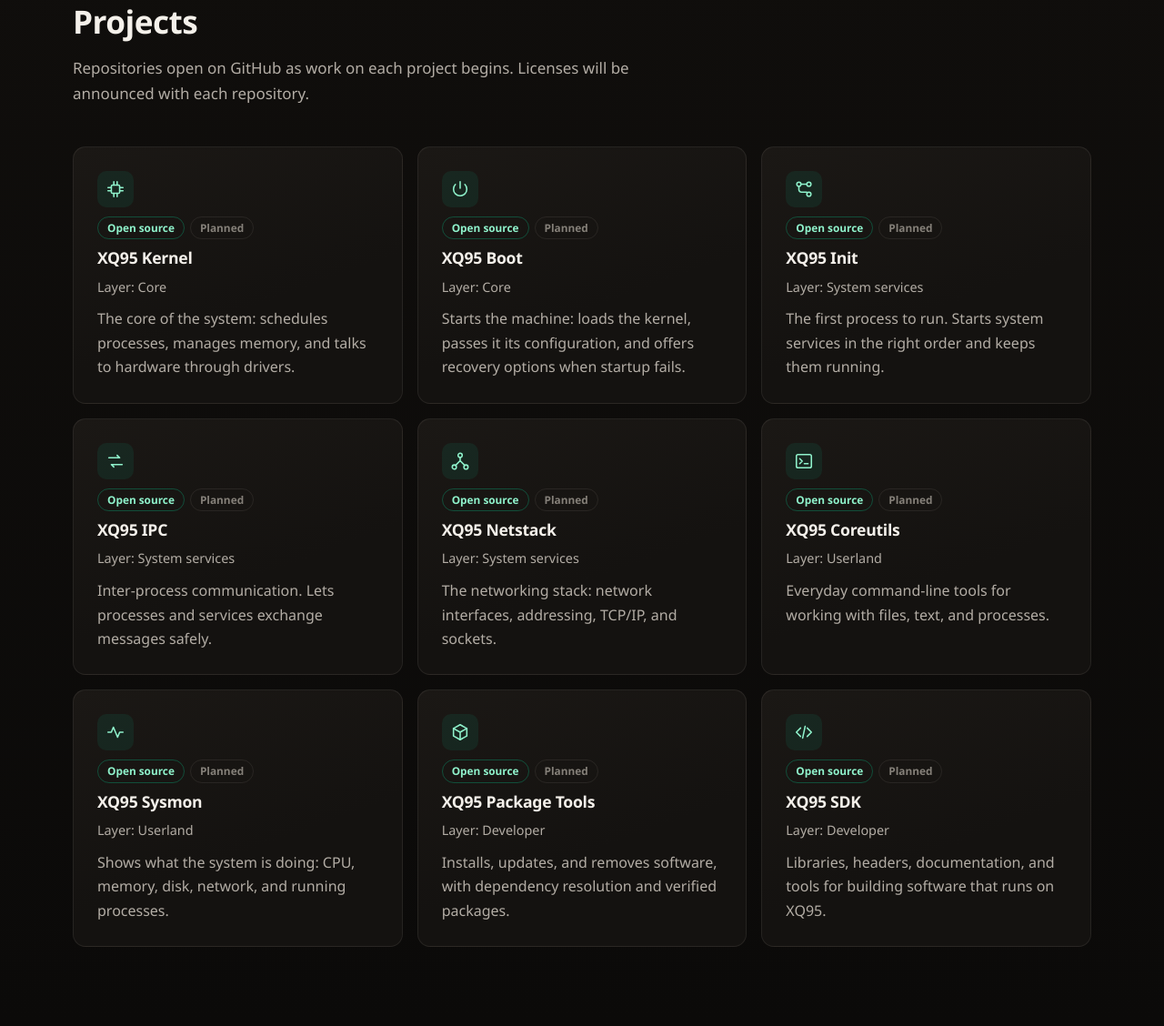
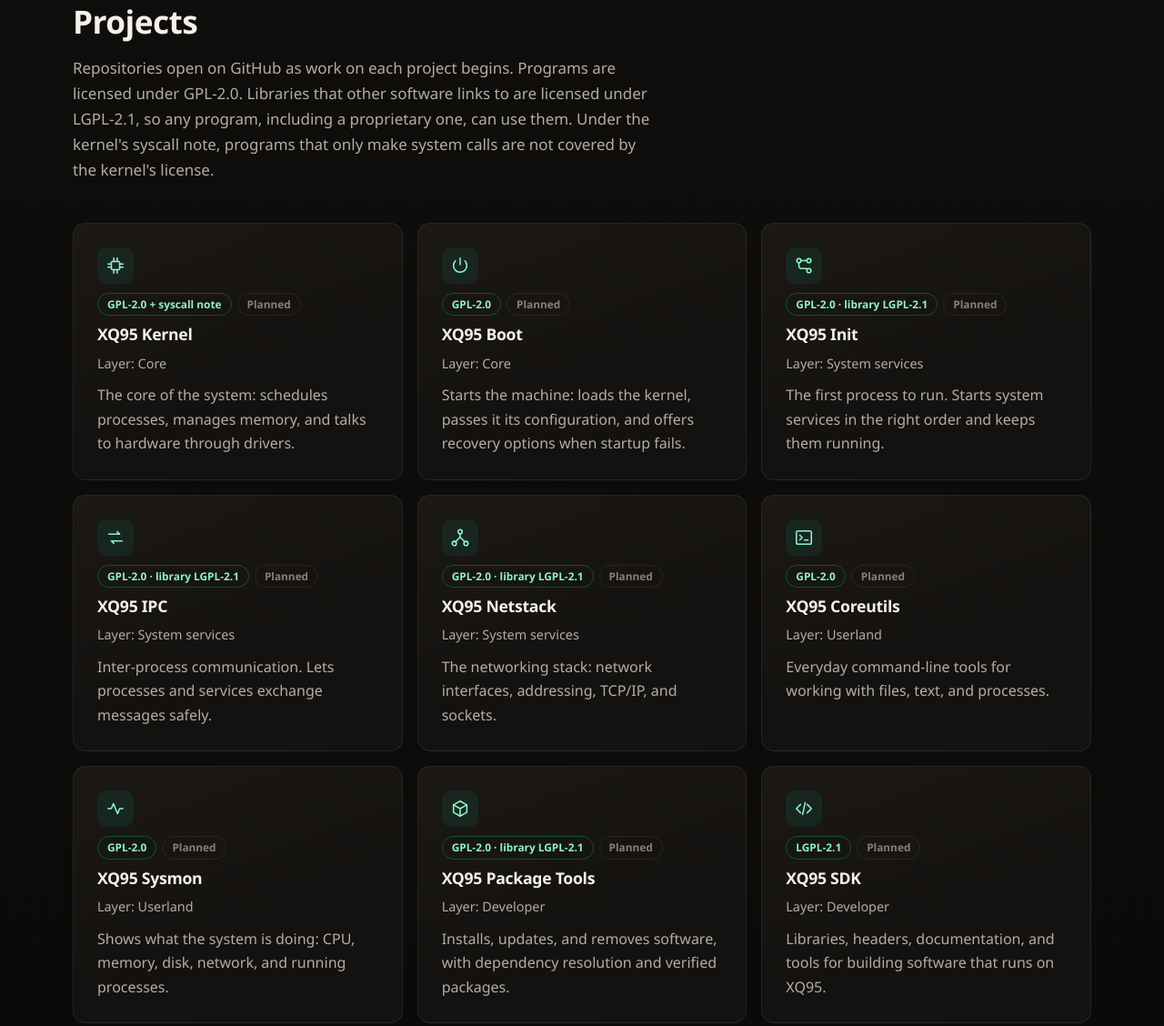
Before and after one commit to z6340550-coder/xq95website, a plain HTML site: page open-source.html in a window 1280 px wide. Shown: the part 1177-2305 px from the top of the page at 91% size. Drawn offline with Linux system fonts and the light colour scheme.

Commit message:
Add Proton contact address and show open-source licenses

```diff
--- a/open-source.html
+++ b/open-source.html
@@ -51,68 +51,68 @@
   <div class="wrap">
     <div class="section-head reveal">
       <h2>Projects</h2>
-      <p>Repositories open on GitHub as work on each project begins. Licenses will be announced with each repository.</p>
+      <p>Repositories open on GitHub as work on each project begins. Programs are licensed under GPL-2.0. Libraries that other software links to are licensed under LGPL-2.1, so any program, including a proprietary one, can use them. Under the kernel's syscall note, programs that only make system calls are not covered by the kernel's license.</p>
     </div>
     <div class="grid grid-3">
 <article class="card reveal" id="kernel" style="scroll-margin-top:80px">
   <div class="icon"><svg viewBox="0 0 24 24" width="22" height="22" fill="none" stroke="currentColor" stroke-width="1.7" stroke-linecap="round" stroke-linejoin="round" aria-hidden="true"><rect x="7" y="7" width="10" height="10" rx="1.5"/><path d="M10 3v4M14 3v4M10 17v4M14 17v4M3 10h4M3 14h4M17 10h4M17 14h4"/></svg></div>
-  <div class="badges"><span class="badge badge-open">Open source</span><span class="badge badge-plan">Planned</span></div>
+  <div class="badges"><span class="badge badge-open">GPL-2.0 + syscall note</span><span class="badge">Planned</span></div>
   <h3>XQ95 Kernel</h3>
   <p class="meta">Layer: Core</p>
   <p>The core of the system: schedules processes, manages memory, and talks to hardware through drivers.</p>
 </article>
 <article class="card reveal" id="boot" style="scroll-margin-top:80px">
   <div class="icon"><svg viewBox="0 0 24 24" width="22" height="22" fill="none" stroke="currentColor" stroke-width="1.7" stroke-linecap="round" stroke-linejoin="round" aria-hidden="true"><path d="M12 3v8"/><path d="M6.3 6.3a8 8 0 1 0 11.4 0"/></svg></div>
-  <div class="badges"><span class="badge badge-open">Open source</span><span class="badge badge-plan">Planned</span></div>
+  <div class="badges"><span class="badge badge-open">GPL-2.0</span><span class="badge">Planned</span></div>
   <h3>XQ95 Boot</h3>
   <p class="meta">Layer: Core</p>
   <p>Starts the machine: loads the kernel, passes it its configuration, and offers recovery options when startup fails.</p>
 </article>
 <article class="card reveal" id="init" style="scroll-margin-top:80px">
   <div class="icon"><svg viewBox="0 0 24 24" width="22" height="22" fill="none" stroke="currentColor" stroke-width="1.7" stroke-linecap="round" stroke-linejoin="round" aria-hidden="true"><circle cx="6" cy="6" r="2.5"/><circle cx="18" cy="18" r="2.5"/><circle cx="18" cy="6" r="2.5"/><path d="M8.5 6h7M6 8.5v4a3 3 0 0 0 3 3h6.5"/></svg></div>
-  <div class="badges"><span class="badge badge-open">Open source</span><span class="badge badge-plan">Planned</span></div>
+  <div class="badges"><span class="badge badge-open">GPL-2.0 · library LGPL-2.1</span><span class="badge">Planned</span></div>
   <h3>XQ95 Init</h3>
   <p class="meta">Layer: System services</p>
   <p>The first process to run. Starts system services in the right order and keeps them running.</p>
 </article>
 <article class="card reveal" id="ipc" style="scroll-margin-top:80px">
   <div class="icon"><svg viewBox="0 0 24 24" width="22" height="22" fill="none" stroke="currentColor" stroke-width="1.7" stroke-linecap="round" stroke-linejoin="round" aria-hidden="true"><path d="M4 8h13l-3-3M20 16H7l3 3"/></svg></div>
-  <div class="badges"><span class="badge badge-open">Open source</span><span class="badge badge-plan">Planned</span></div>
+  <div class="badges"><span class="badge badge-open">GPL-2.0 · library LGPL-2.1</span><span class="badge">Planned</span></div>
   <h3>XQ95 IPC</h3>
   <p class="meta">Layer: System services</p>
   <p>Inter-process communication. Lets processes and services exchange messages safely.</p>
 </article>
 <article class="card reveal" id="netstack" style="scroll-margin-top:80px">
   <div class="icon"><svg viewBox="0 0 24 24" width="22" height="22" fill="none" stroke="currentColor" stroke-width="1.7" stroke-linecap="round" stroke-linejoin="round" aria-hidden="true"><circle cx="12" cy="5" r="2.5"/><circle cx="5" cy="19" r="2.5"/><circle cx="19" cy="19" r="2.5"/><path d="M12 7.5v4M12 11.5l-5.5 5.5M12 11.5l5.5 5.5"/></svg></div>
-  <div class="badges"><span class="badge badge-open">Open source</span><span class="badge badge-plan">Planned</span></div>
+  <div class="badges"><span class="badge badge-open">GPL-2.0 · library LGPL-2.1</span><span class="badge">Planned</span></div>
   <h3>XQ95 Netstack</h3>
   <p class="meta">Layer: System services</p>
   <p>The networking stack: network interfaces, addressing, TCP/IP, and sockets.</p>
 </article>
 <article class="card reveal" id="coreutils" style="scroll-margin-top:80px">
   <div class="icon"><svg viewBox="0 0 24 24" width="22" height="22" fill="none" stroke="currentColor" stroke-width="1.7" stroke-linecap="round" stroke-linejoin="round" aria-hidden="true"><rect x="3" y="4" width="18" height="16" rx="2"/><path d="M7 9l3 3-3 3M12.5 15H17"/></svg></div>
-  <div class="badges"><span class="badge badge-open">Open source</span><span class="badge badge-plan">Planned</span></div>
+  <div class="badges"><span class="badge badge-open">GPL-2.0</span><span class="badge">Planned</span></div>
   <h3>XQ95 Coreutils</h3>
   <p class="meta">Layer: Userland</p>
   <p>Everyday command-line tools for working with files, text, and processes.</p>
 </article>
 <article class="card reveal" id="sysmon" style="scroll-margin-top:80px">
   <div class="icon"><svg viewBox="0 0 24 24" width="22" height="22" fill="none" stroke="currentColor" stroke-width="1.7" stroke-linecap="round" stroke-linejoin="round" aria-hidden="true"><path d="M3 12h4l2.5-6 5 12 2.5-6H21"/></svg></div>
-  <div class="badges"><span class="badge badge-open">Open source</span><span class="badge badge-plan">Planned</span></div>
+  <div class="badges"><span class="badge badge-open">GPL-2.0</span><span class="badge">Planned</span></div>
   <h3>XQ95 Sysmon</h3>
   <p class="meta">Layer: Userland</p>
   <p>Shows what the system is doing: CPU, memory, disk, network, and running processes.</p>
 </article>
 <article class="card reveal" id="package-tools" style="scroll-margin-top:80px">
   <div class="icon"><svg viewBox="0 0 24 24" width="22" height="22" fill="none" stroke="currentColor" stroke-width="1.7" stroke-linecap="round" stroke-linejoin="round" aria-hidden="true"><path d="M12 3l8 4.5v9L12 21l-8-4.5v-9L12 3z"/><path d="M4 7.5l8 4.5 8-4.5M12 12v9"/></svg></div>
-  <div class="badges"><span class="badge badge-open">Open source</span><span class="badge badge-plan">Planned</span></div>
+  <div class="badges"><span class="badge badge-open">GPL-2.0 · library LGPL-2.1</span><span class="badge">Planned</span></div>
   <h3>XQ95 Package Tools</h3>
   <p class="meta">Layer: Developer</p>
   <p>Installs, updates, and removes software, with dependency resolution and verified packages.</p>
 </article>
 <article class="card reveal" id="sdk" style="scroll-margin-top:80px">
   <div class="icon"><svg viewBox="0 0 24 24" width="22" height="22" fill="none" stroke="currentColor" stroke-width="1.7" stroke-linecap="round" stroke-linejoin="round" aria-hidden="true"><path d="M8 7l-5 5 5 5M16 7l5 5-5 5M13.5 5l-3 14"/></svg></div>
-  <div class="badges"><span class="badge badge-open">Open source</span><span class="badge badge-plan">Planned</span></div>
+  <div class="badges"><span class="badge badge-open">LGPL-2.1</span><span class="badge">Planned</span></div>
   <h3>XQ95 SDK</h3>
   <p class="meta">Layer: Developer</p>
   <p>Libraries, headers, documentation, and tools for building software that runs on XQ95.</p>
@@ -146,7 +146,7 @@
         </div>
         <div>
           <h2>Contact</h2>
-          <ul><li><a href="mailto:contact@xq95.com">contact@xq95.com</a></li></ul>
+          <ul><li><a href="mailto:contact@xq95.com">contact@xq95.com</a></li><li><a href="mailto:xq95contact@proton.me">xq95contact@proton.me</a></li></ul>
         </div>
       </div>
     </div>
```
Also changed, not shown: 404.html (+1 -1 lines), about.html (+1 -1 lines), blog/a-new-direction.html (+1 -1 lines), blog/index.html (+1 -1 lines), contact.html (+2 -1 lines), index.html (+1 -1 lines), principles.html (+1 -1 lines), products.html (+1 -1 lines).
